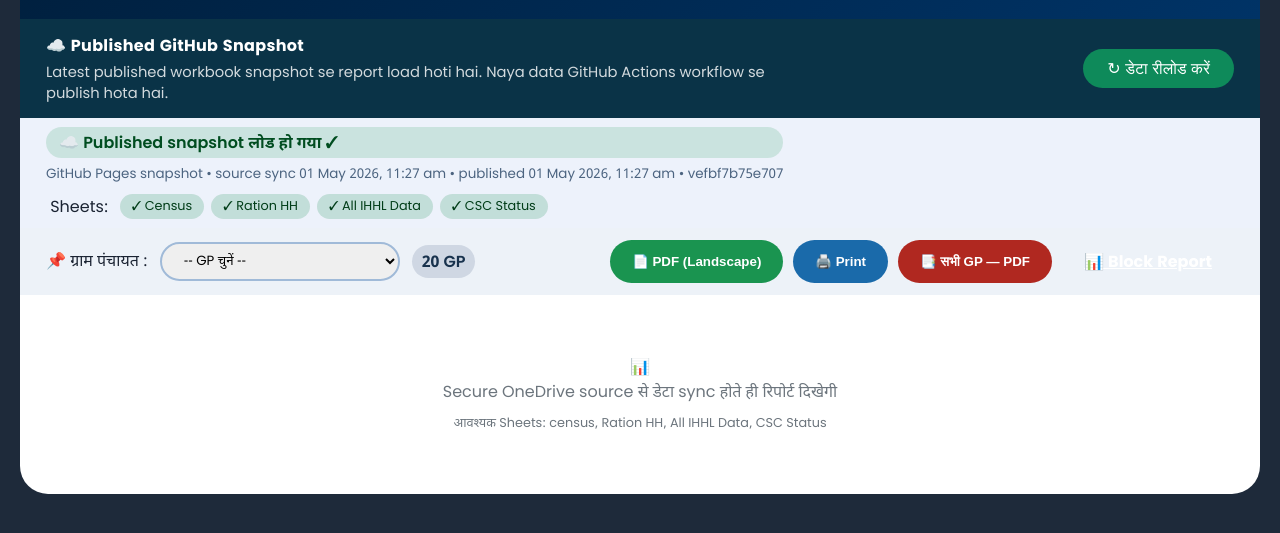
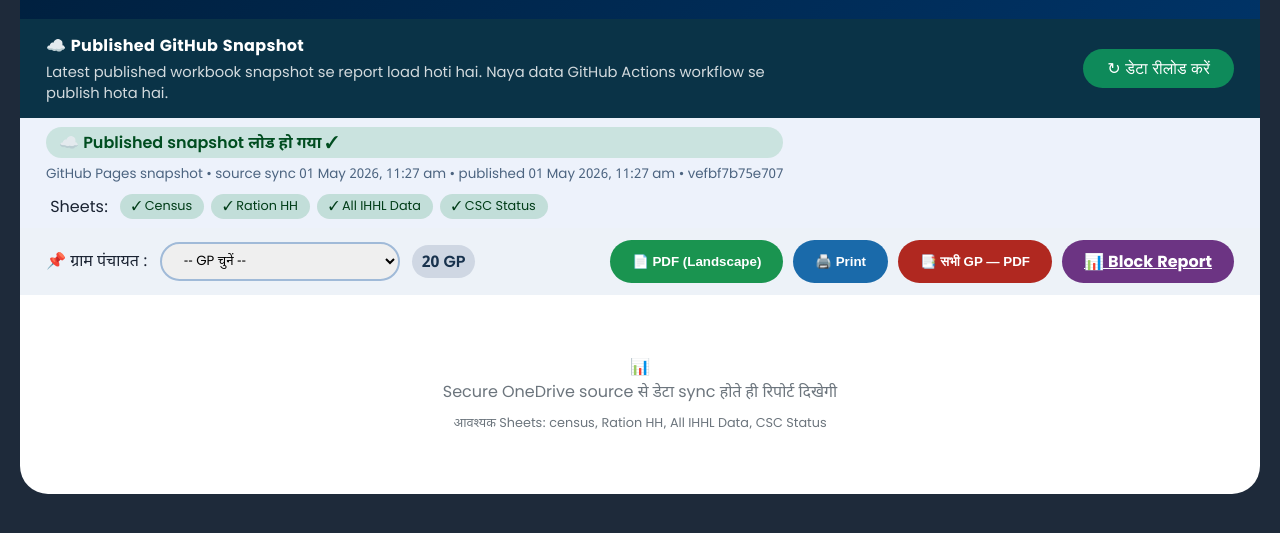
Before and after one commit to vpbanna0/SBM-Report, a website: page public/index.html in a window 1280 px wide. Shown: the part 105-638 px from the top of the page. Drawn offline with nearby package versions, Linux system fonts and the light colour scheme; no server answers; a script that the page names is missing.

Commit message:
Update style.css

```diff
--- a/public/style.css
+++ b/public/style.css
@@ -34,6 +34,7 @@
 .btn-pdf { background: #1a9450; }
 .btn-print { background: #1a6aaa; }
 .btn-all { background: #b02820; }
+.btn-block { background: #6c3483; }
 
 .content { padding: 22px 26px; }
 .sec-title { font-size: 1.2rem; font-weight: bold; color: #002d6e; margin: 22px 0 12px; border-left: 6px solid #ff6b35; padding-left: 12px; }
```
